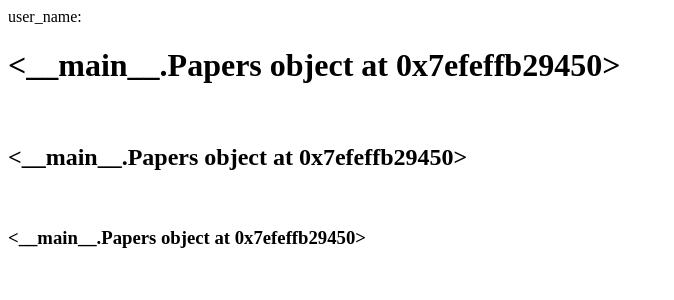
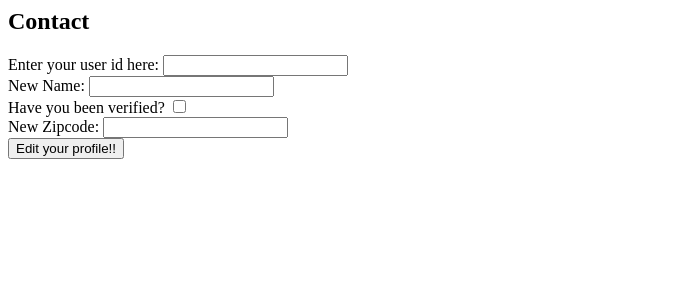
Before and after one commit to ryanl35/DS4300_homework, a Flask app: page /updateUser in a window 1280 px wide. Shown: the top 300 px of the page, without its empty margins (0-674 px from the left). Run offline with Flask 2, Linux system fonts and the light colour scheme; data that the repository does not hold is empty.

Commit message:
updating a profile

```diff
--- a/Project/fooCycleApp/app.py
+++ b/Project/fooCycleApp/app.py
@@ -256,20 +256,58 @@ def view_user_postings_submit():
     return render_template('/showUserPostings.html', posts = posts)
 
 
+# U(PDATE) OPERATIONS
+# Updating a usrs profile, updating the attribtues of a community,
+# updating a food item
+
+class updateUser(FlaskForm):
+    """Edit your profile here."""
+    user_id = StringField('Enter your user id here:', [DataRequired()])
+    user_name = StringField('New Name:')
+    verified = BooleanField('Have you been verified?')
+    zipcode = StringField('New Zipcode:')
+    submit = SubmitField('Edit your profile!!')
+
 @app.route('/updateUser', methods=('GET', 'POST'))
-def update_profile():
+def update_user():
+    queryform = updateUser()
+    return render_template('/updateUser.html', form = queryform)
+
+@app.route('/updateUserSubmit', methods=('GET', 'POST'))
+def update_user_submit():
     mydb = myclient["foodpool"]
     mycol = mydb["users"]
-    user = mycol.find( {   "user_name" : "Ryan"   } )
-    print(user)
 
-    return render_template('/updateUser.html', user = user)
-    # form = registerUser()
+    for key, value in request.form.items():
+        print("key: {0}, value: {1}".format(key, value))
+        if (key == "user_id"):
+            user_id = value
+        elif (key == "user_name"):
+            user_name = value
+        elif (key == "verified"):
+            if (value == 'y'):
+                verified = "yes"
+            elif (value == 'n'):
+                verified == "no"
+        elif (key == "zipcode"):
+            zipcode = value
 
+    user = mycol.find( { "user_id" : user_id } )
 
-# def update_user_submit():
-#     mydb = myclient["foodpool"]
-#     mycol = mydb["users"]
+    if (user_name != ""):
+        newAttributes = {'$set': { 'user_name' : user_name} }
+        updated = mycol.update_one({ "user_id" : user_id },
+         {'$set': { 'user_name' : user_name} } )
+
+    # if (verified != ""):
+        # newAttributes = { "$set" : { "verified" : verified } }
+        # updated = mycol.update_one(user, { "verified" : verified })
+
+    # if (zipcode != ""):
+        # newAttributes = { "$set" : { "zipcode" : zipcode } }
+        # updated = mycol.update_one(user, { "zipcode" : zipcode })
+
+    return redirect('/home')
 
 
 
--- a/Project/fooCycleApp/templates/updateUser.html
+++ b/Project/fooCycleApp/templates/updateUser.html
@@ -1,6 +1,11 @@
-<div>
-  user_name:
-  <h1>{{ user['user_name'] }}</h1><br>
-  <h2>{{ user['verified'] }}</h2><br>
-  <h3>{{ user['zicode'] }}</h3><br>
+
+<div class="FlaskForm">
+  <h2 class="updateUser">Contact</h2>
+  <form method="POST" action="/updateUserSubmit">
+      <div class="user_id">{{ form.user_id.label }} {{ form.user_id(size=20) }}</div>
+      <div class="user_name">{{ form.user_name.label }} {{ form.user_name(size=20) }}</div>
+      <div class="verified">{{ form.verified.label }} {{ form.verified }}</div>
+      <div class="zipcode">{{ form.zipcode.label }} {{ form.zipcode }}</div>
+      {{ form.submit }}
+  </form>
 </div>
```
